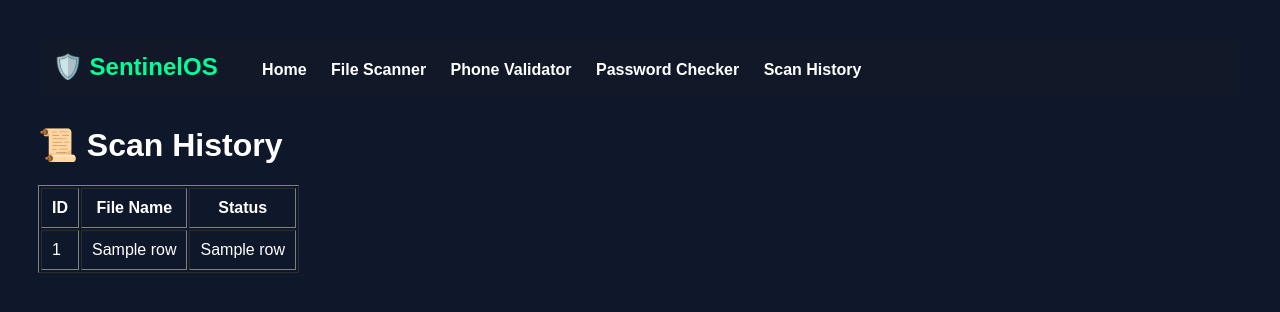
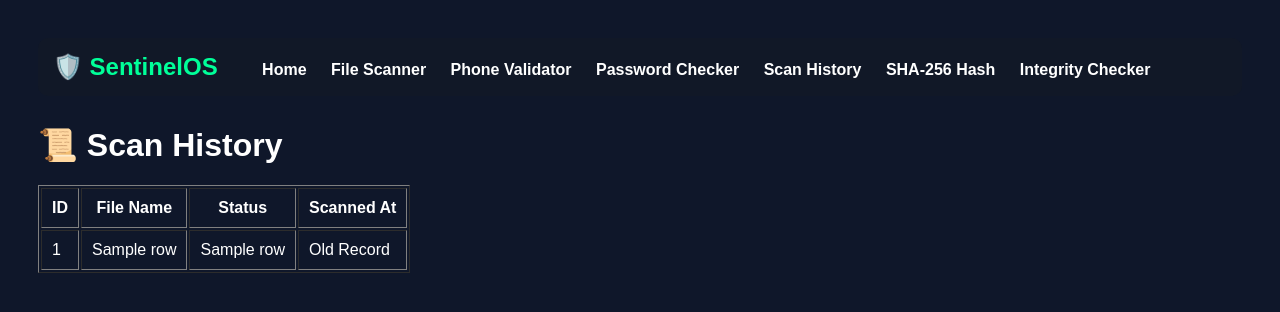
Before and after one commit to ShipraSharma08/Sentine1OS, a Flask app: template Templates/history.html in a window 1280 px wide. Shown: the top 312 px of the page. Run offline with Flask 3, Linux system fonts and the light colour scheme; the template is opened without the code that fills it: most values are stand-ins (such as "Sample title", 1, 10 or a date in 2020).

Commit message:
Add scan date and time to history

```diff
--- a/Templates/history.html
+++ b/Templates/history.html
@@ -4,7 +4,8 @@
 <head>
     <title>Scan History</title>
 
-    <link rel="stylesheet" href="{{ url_for('static', filename='style.css') }}">
+    <link rel="stylesheet"
+          href="{{ url_for('static', filename='style.css') }}">
 </head>
 
 <body>
@@ -17,6 +18,8 @@
     <a href="/phone">Phone Validator</a>
     <a href="/password">Password Checker</a>
     <a href="/history">Scan History</a>
+    <a href="/hash">SHA-256 Hash</a>
+    <a href="/integrity">Integrity Checker</a>
 </nav>
 
 <div class="container">
@@ -29,6 +32,7 @@
             <th>ID</th>
             <th>File Name</th>
             <th>Status</th>
+            <th>Scanned At</th>
         </tr>
 
         {% for row in history %}
@@ -37,6 +41,14 @@
             <td>{{ row[0] }}</td>
             <td>{{ row[1] }}</td>
             <td>{{ row[2] }}</td>
+
+            <td>
+                {% if row[3] %}
+                    {{ row[3] }}
+                {% else %}
+                    Old Record
+                {% endif %}
+            </td>
         </tr>
 
         {% endfor %}
--- a/app.py
+++ b/app.py
@@ -1,27 +1,28 @@
 from flask import Flask, render_template, request
 import sqlite3
 import hashlib
+from datetime import datetime
 
 app = Flask(__name__)
 
 
-# ---------------- HOME ----------------
+# ---------------- HOME / DASHBOARD ----------------
 @app.route("/")
 def home():
     connection = sqlite3.connect("sentinel.db")
     cursor = connection.cursor()
 
-    # Total number of scans
+    # Total scans
     cursor.execute("SELECT COUNT(*) FROM scan_history")
     total_scans = cursor.fetchone()[0]
 
-    # Total safe files
+    # Safe files
     cursor.execute(
         "SELECT COUNT(*) FROM scan_history WHERE status = 'Safe'"
     )
     safe_files = cursor.fetchone()[0]
 
-    # Total dangerous files
+    # Dangerous files
     cursor.execute(
         "SELECT COUNT(*) FROM scan_history WHERE status = 'Dangerous'"
     )
@@ -76,12 +77,19 @@ def scan():
             )
             break
 
+    # Current date and time
+    scanned_at = datetime.now().strftime("%Y-%m-%d %H:%M:%S")
+
+    # Save scan result in SQLite database
     connection = sqlite3.connect("sentinel.db")
     cursor = connection.cursor()
 
     cursor.execute(
-        "INSERT INTO scan_history(file_name, status) VALUES (?, ?)",
-        (filename, status)
+        """
+        INSERT INTO scan_history(file_name, status, scanned_at)
+        VALUES (?, ?, ?)
+        """,
+        (filename, status, scanned_at)
     )
 
     connection.commit()
@@ -145,8 +153,10 @@ def check_password():
 
     if score <= 2:
         result = "🔴 Weak Password"
+
     elif score <= 4:
         result = "🟡 Medium Password"
+
     else:
         result = "🟢 Strong Password"
 
@@ -193,8 +203,11 @@ def generate_hash():
         )
 
     filename = file.filename
+
+    # Read uploaded file
     file_data = file.read()
 
+    # Generate SHA-256 hash
     hash_value = hashlib.sha256(file_data).hexdigest()
 
     return render_template(
@@ -213,7 +226,11 @@ def integrity():
 @app.route("/check-integrity", methods=["POST"])
 def check_integrity():
     file = request.files.get("file")
-    original_hash = request.form.get("original_hash", "").strip().lower()
+
+    original_hash = request.form.get(
+        "original_hash",
+        ""
+    ).strip().lower()
 
     if not file or file.filename == "":
         return render_template(
@@ -221,14 +238,23 @@ def check_integrity():
             result="❌ No file selected."
         )
 
+    # Read uploaded file
     file_data = file.read()
 
+    # Generate current SHA-256 hash
     current_hash = hashlib.sha256(file_data).hexdigest()
 
+    # Compare hashes
     if current_hash == original_hash:
-        result = "✅ File Integrity Verified — File has not been modified."
+        result = (
+            "✅ File Integrity Verified — "
+            "File has not been modified."
+        )
     else:
-        result = "⚠️ File Modified — SHA-256 hashes do not match."
+        result = (
+            "⚠️ File Modified — "
+            "SHA-256 hashes do not match."
+        )
 
     return render_template(
         "integrity.html",
```
Also changed, not shown: update_database.py (added, +16 -0 lines).
